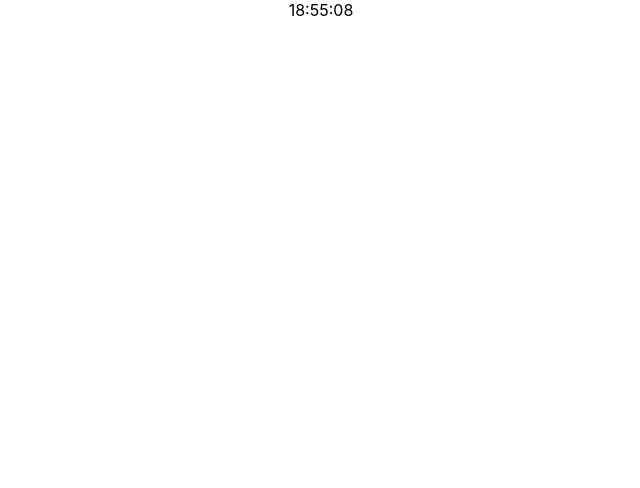
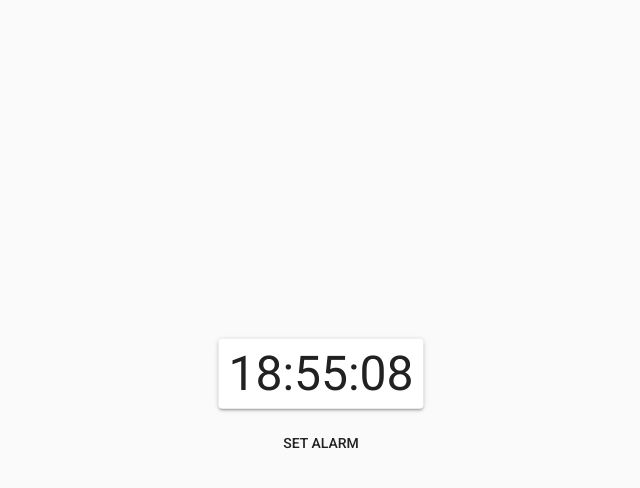
Before and after one commit to a-h/alarmclock, a React (Create React App) app: page / in a window 1280 px wide. Shown: the top 488 px of the page, without its empty margins (319-959 px from the left). Built offline with nearby package versions, Linux system fonts and the light colour scheme.

Commit message:
Updated to add button.

```diff
--- a/package.json
+++ b/package.json
@@ -3,6 +3,7 @@
   "version": "0.1.0",
   "private": true,
   "dependencies": {
+    "@material-ui/core": "^3.7.1",
     "react": "^16.7.0",
     "react-dom": "^16.7.0",
     "react-redux": "^6.0.0",
--- a/public/index.html
+++ b/public/index.html
@@ -3,6 +3,8 @@
   <head>
     <meta charset="utf-8" />
     <link rel="shortcut icon" href="%PUBLIC_URL%/favicon.ico" />
+    <link rel="stylesheet" href="https://fonts.googleapis.com/css?family=Roboto:300,400,500">
+    <link rel="stylesheet" href="https://fonts.googleapis.com/icon?family=Material+Icons">
     <meta
       name="viewport"
       content="width=device-width, initial-scale=1, shrink-to-fit=no"
--- a/src/App.js
+++ b/src/App.js
@@ -3,12 +3,21 @@ import { connect } from 'react-redux';
 import './App.css';
 import Clock from './Clock.js'
 import { getTime } from './reducers'
+import Grid from '@material-ui/core/Grid';
+import { Button } from '@material-ui/core';
 
 class App extends Component {
   render() {
     return (
-      <div className="App">
-        <Clock hours={this.props.time.hours} minutes={this.props.time.minutes} seconds={this.props.time.seconds} />
+      <div className="App" style={{ position: 'fixed', top: '50%', left: '50%', transform: 'translate(-50%, -50%)' }}>
+        <Grid container spacing={16} justify="center" alignItems="center" direction="column">
+          <Grid item>
+            <Clock hours={this.props.time.hours} minutes={this.props.time.minutes} seconds={this.props.time.seconds} />
+          </Grid>
+          <Grid item>
+            <Button>Set Alarm</Button>
+          </Grid>
+        </Grid>
       </div>
     );
   }
--- a/src/Clock.js
+++ b/src/Clock.js
@@ -1,9 +1,15 @@
 import React from 'react';
+import Paper from '@material-ui/core/Paper';
+import Typography from '@material-ui/core/Typography';
 
 const twoDigits = (v) => v >= 10 ? v.toString() : '0' + v.toString();
 
 const Clock = ({ hours, minutes, seconds }) => (
-  <div>{twoDigits(hours)}:{twoDigits(minutes)}:{twoDigits(seconds)}</div>
+  <Paper style={{ padding: '10px' }}>
+    <Typography variant="h3" component="h3">
+      {twoDigits(hours)}:{twoDigits(minutes)}:{twoDigits(seconds)}
+    </Typography>
+  </Paper>
 );
 
 export default Clock;
--- a/src/index.js
+++ b/src/index.js
@@ -9,12 +9,14 @@ import * as serviceWorker from './serviceWorker';
 import Timer from './components/timer';
 import { Provider } from 'react-redux';
 import rootReducer from './reducers'
+import CssBaseline from '@material-ui/core/CssBaseline';
 
 const store = createStore(rootReducer, applyMiddleware(thunk));
 
 ReactDOM.render(
   <Provider store={store}>
-    <Timer/>
+    <CssBaseline />
+    <Timer />
     <App />
   </Provider>,
   document.getElementById('root')
```
Also changed, not shown: 1 other file (tests, documents, lock files or other folders).
